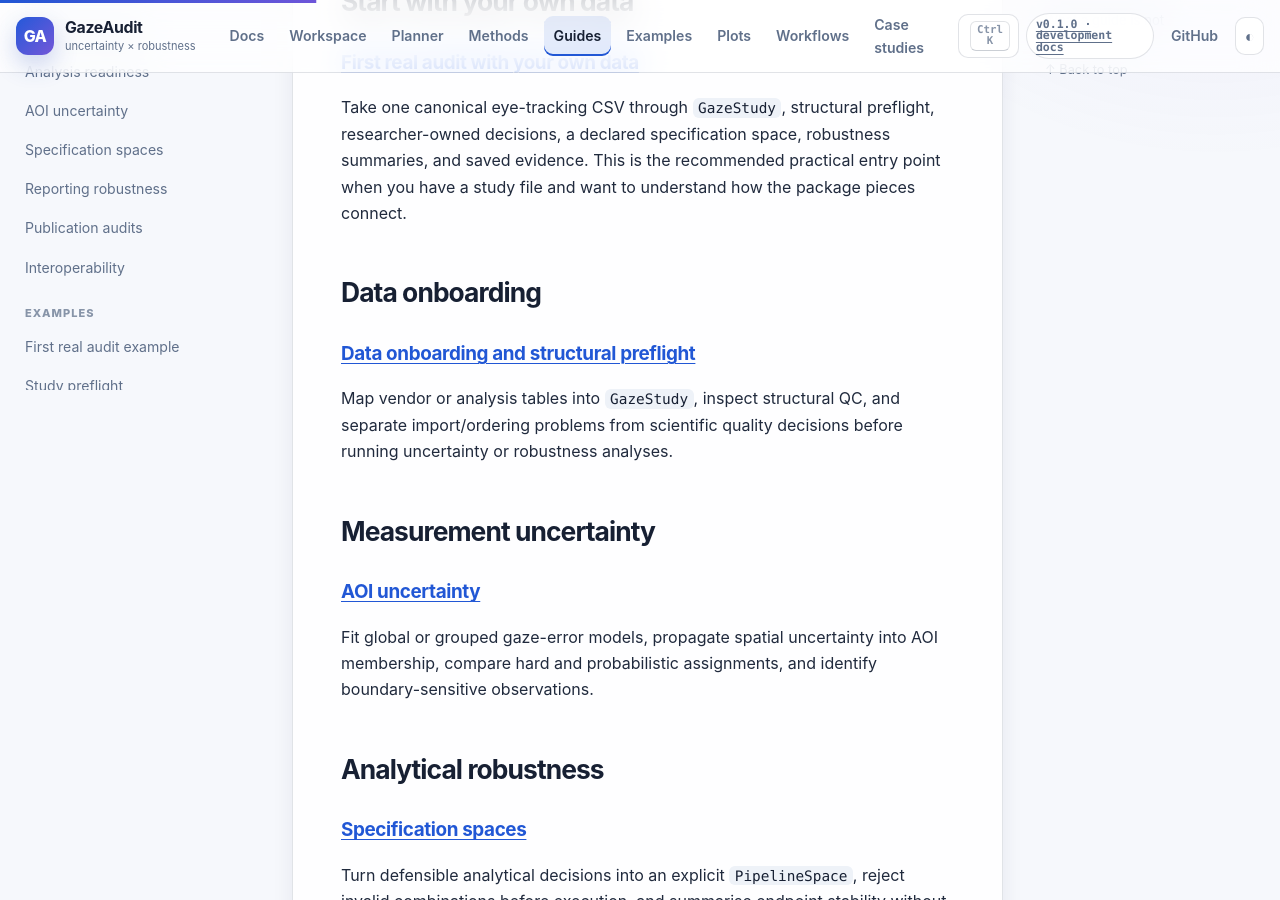
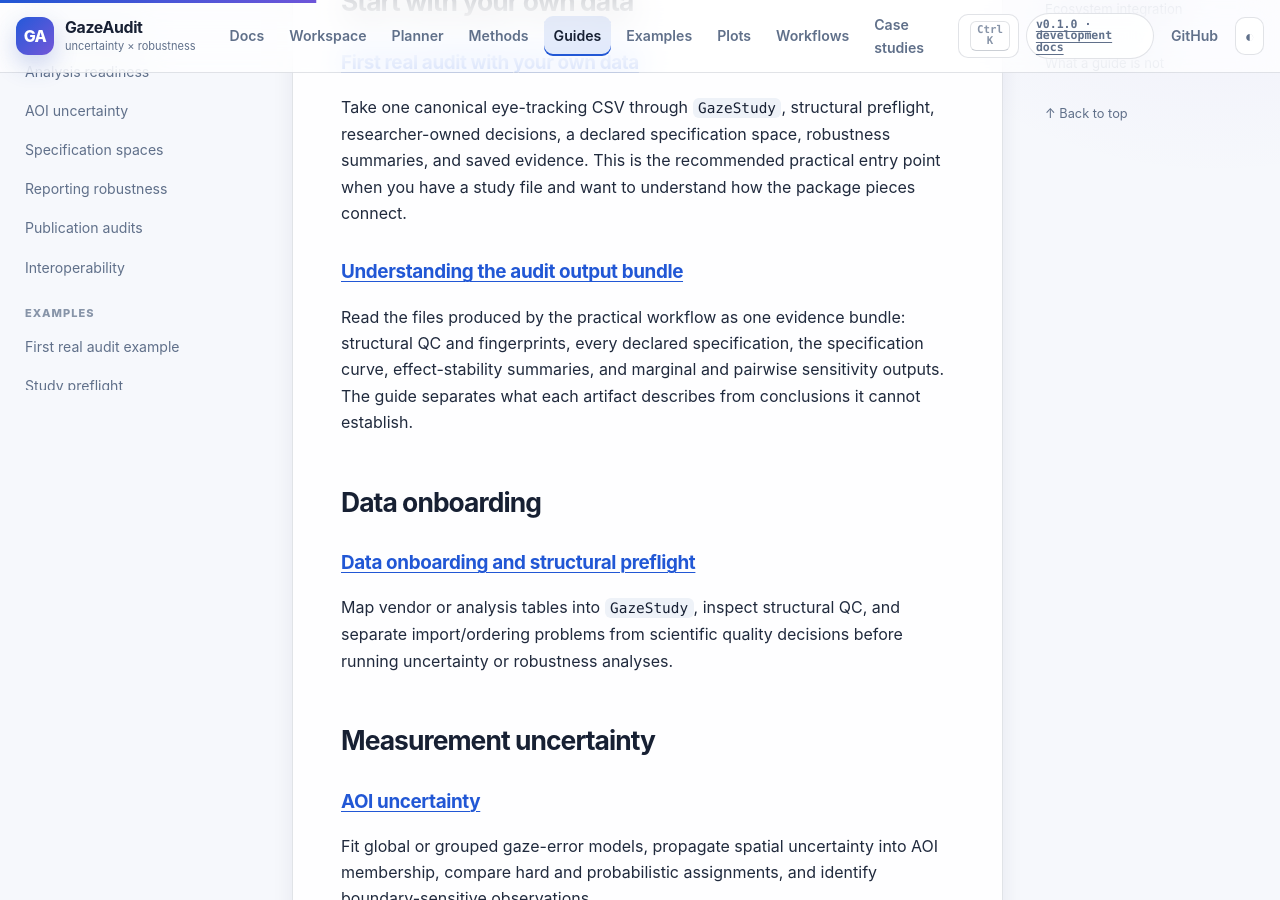
Before and after one commit to stefanosbalaskas/GazeAudit, a Jekyll site: the page built from docs/guides/index.md, in a window 1280 px wide and 900 px high, scrolled down 507 px. Built offline with Jekyll 4.4.1, drawn with Linux system fonts in a browser that asks for light colours; some of the changed text lies outside the part shown.

Commit message:
docs: surface audit output guide in guide taxonomy

```diff
--- a/docs/guides/index.md
+++ b/docs/guides/index.md
@@ -13,6 +13,10 @@ The guides explain **how to design, interpret, and report** GazeAudit analyses.
 ### [First real audit with your own data](first-real-audit/)
 
 Take one canonical eye-tracking CSV through `GazeStudy`, structural preflight, researcher-owned decisions, a declared specification space, robustness summaries, and saved evidence. This is the recommended practical entry point when you have a study file and want to understand how the package pieces connect.
+
+### [Understanding the audit output bundle](audit-output-bundle/)
+
+Read the files produced by the practical workflow as one evidence bundle: structural QC and fingerprints, every declared specification, the specification curve, effect-stability summaries, and marginal and pairwise sensitivity outputs. The guide separates what each artifact describes from conclusions it cannot establish.
 
 ## Data onboarding
 
```
